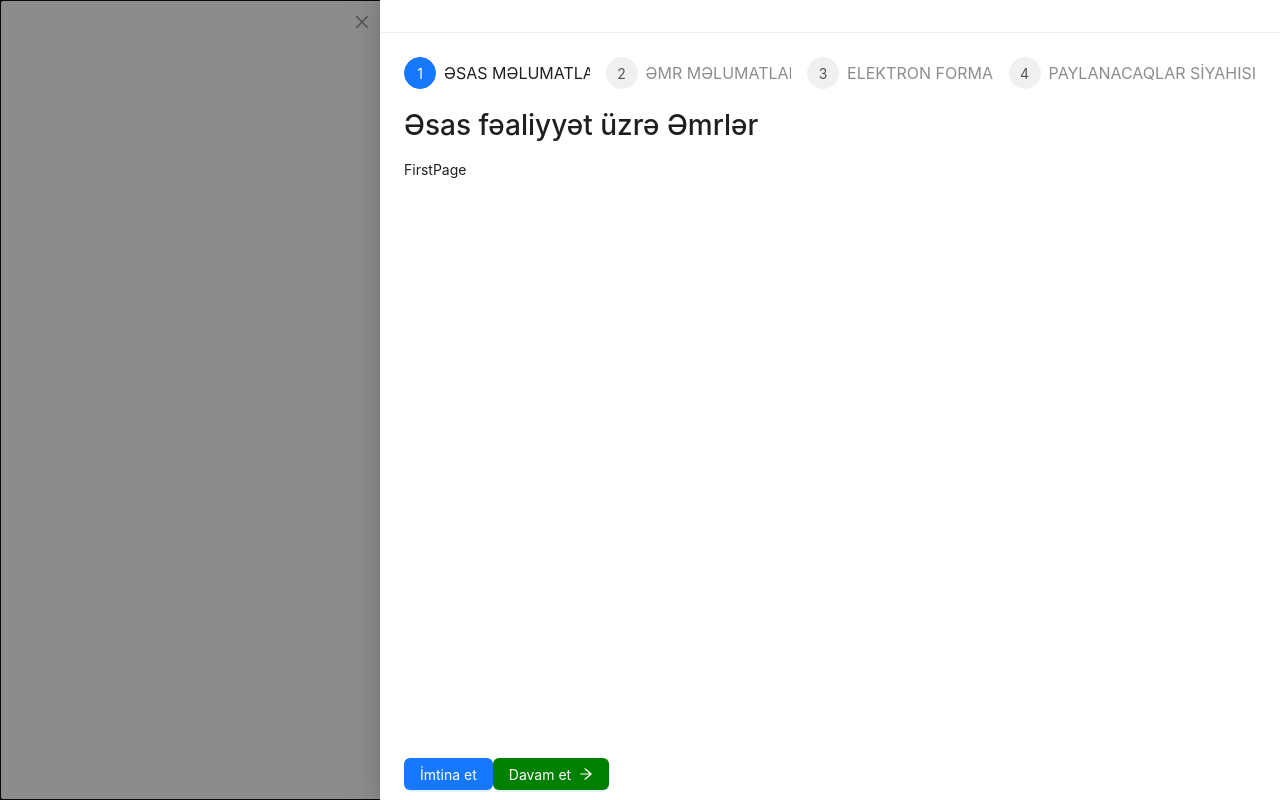
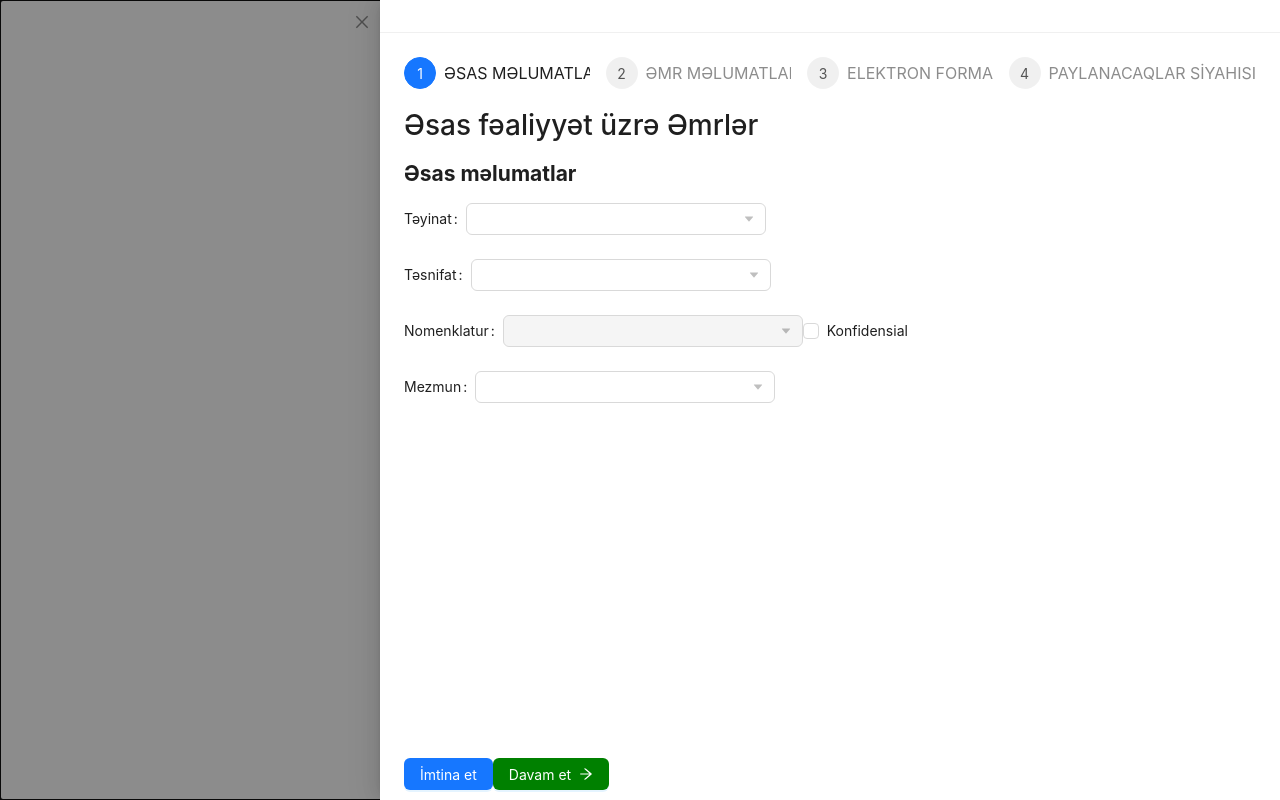
Before and after one commit to lmnxndv/final-task, a React (Vite) app: page / in a window 1280 px wide. Built offline with nearby package versions, Linux system fonts and the light colour scheme.

Commit message:
added select and checkbox

```diff
--- a/package.json
+++ b/package.json
@@ -20,6 +20,7 @@
     "react-redux": "^8.1.3",
     "react-router": "^6.18.0",
     "react-router-dom": "^6.18.0",
+    "react-select": "^5.7.7",
     "yup": "^1.3.2"
   },
   "devDependencies": {
--- a/src/components/SidePanel/index.tsx
+++ b/src/components/SidePanel/index.tsx
@@ -1,12 +1,11 @@
-import { Drawer, Steps, Button} from "antd";
-import {ArrowRightOutlined} from '@ant-design/icons'
+import { Drawer, Steps, Button } from "antd";
+import { ArrowRightOutlined } from "@ant-design/icons";
 import React, { useState } from "react";
 import "./style.css";
 import FirstPage from "../../pages/firstPage";
 import SecondPage from "../../pages/secondPage";
 import ThirdPage from "../../pages/thirdPage";
 import FourthPage from "../../pages/fourthPage";
-
 
 const SidePanel: React.FC = () => {
   const [open, setOpen] = useState(true);
@@ -64,8 +63,14 @@ const SidePanel: React.FC = () => {
 
         {showStep(current)}
         <div className="btns">
-        <Button type="primary" >İmtina et</Button>
-        <Button type="primary" style={{background:"#008000", color:'#fff'}}>Davam et <ArrowRightOutlined /></Button>
+          <Button type="primary">İmtina et</Button>
+          <Button
+            type="primary"
+            style={{ background: "#008000", color: "#fff" }}
+            onClick={() => setCurrent(current + 1)}
+          >
+            Davam et <ArrowRightOutlined />
+          </Button>
         </div>
       </Drawer>
     </div>
--- a/src/components/SidePanel/style.css
+++ b/src/components/SidePanel/style.css
@@ -39,3 +39,7 @@
 :where(.css-dev-only-do-not-override-qgg3xn).ant-btn-primary:not(:disabled):not(.ant-btn-disabled):hover{
     background-color: #008000;
 }
+
+:where(.css-dev-only-do-not-override-qgg3xn).ant-drawer .ant-drawer-body{
+    background-color: #fdfafa;
+}
--- a/src/pages/firstPage/index.tsx
+++ b/src/pages/firstPage/index.tsx
@@ -1,8 +1,106 @@
+import { Form, Select, Checkbox } from "antd";
+import { CaretDownOutlined } from "@ant-design/icons";
+import type { CheckboxChangeEvent } from "antd/es/checkbox";
+import "./style.css";
+
+const handleChange = (value: string) => {
+  console.log(`selected ${value}`);
+};
+const onChange = (e: CheckboxChangeEvent) => {
+  console.log(`checked = ${e.target.checked}`);
+};
 
 const FirstPage = () => {
   return (
-    <div>FirstPage</div>
-  )
-}
+    <div className="firstPage-container">
+      <div className="firstPage-row">
+        <h2>Əsas məlumatlar</h2>
+        <Form>
+          <Form.Item label="Təyinat">
+            <Select
+              id="Təyinat"
+              style={{ width: 300 }}
+              suffixIcon={<CaretDownOutlined />}
+              onChange={handleChange}
+              options={[
+                {
+                  options: [
+                    { label: "Ümümi", value: "Ümümi" },
+                    { label: "Apellasiya şurası", value: "Apellasiya şurası" },
+                    {
+                      label: "Təhlükəsizlik şurası",
+                      value: "Təhlükəsizlik şurası",
+                    },
+                  ],
+                },
+              ]}
+            ></Select>
+          </Form.Item>
+          <Form.Item label="Təsnifat">
+            <Select
+              id="Təsnifat"
+              style={{ width: 300 }}
+              suffixIcon={<CaretDownOutlined />}
+              onChange={handleChange}
+              options={[
+                {
+                  options: [
+                    { label: "Digər", value: "Digər" },
+                    { label: "Göstəriş məktubu", value: "Göstəriş məktubu" },
+                    {
+                      label: "Metodiki tövsiyyə",
+                      value: "Metodiki tövsiyyə",
+                    },
+                  ],
+                },
+              ]}
+            ></Select>
+          </Form.Item>
+          <Form.Item label="Nomenklatur">
+            <Select
+              id="Təsnifat"
+              style={{ width: 300 }}
+              suffixIcon={<CaretDownOutlined />}
+              disabled
+              options={[
+                {
+                  options: [
+                    { label: "12.1", value: "Digər" },
+                    { label: "12.2", value: "Göstəriş məktubu" },
+                    {
+                      label: "12.3",
+                      value: "Metodiki tövsiyyə",
+                    },
+                  ],
+                },
+              ]}
+            ></Select>
+            <Checkbox onChange={onChange}>Konfidensial</Checkbox>
+          </Form.Item>
+          <Form.Item label="Mezmun">
+            <Select
+              id="Mezmun"
+              style={{ width: 300 }}
+              suffixIcon={<CaretDownOutlined />}
+              onChange={handleChange}
+              options={[
+                {
+                  options: [
+                    { label: "Test-1", value: "test-1" },
+                    { label: "Test-2", value: "test-2" },
+                    {
+                      label: "Test-3",
+                      value: "test-3",
+                    },
+                  ],
+                },
+              ]}
+            ></Select>
+          </Form.Item>
+        </Form>
+      </div>
+    </div>
+  );
+};
 
-export default FirstPage
+export default FirstPage;
--- /dev/null
+++ b/src/pages/firstPage/style.css
@@ -0,0 +1,3 @@
+:where(.css-dev-only-do-not-override-qgg3xn).ant-select-single:not(.ant-select-customize-input) .ant-select-selector{
+    border-radius: 25px;
+}
```
Also changed, not shown: src/data/data.tsx (added, +23 -0 lines), 1 other file (tests, documents, lock files or other folders).
